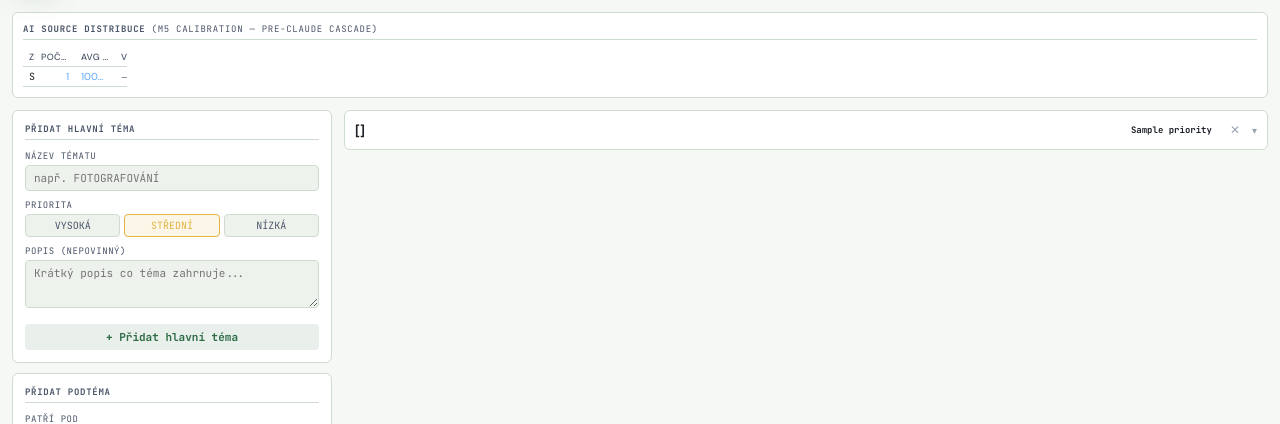
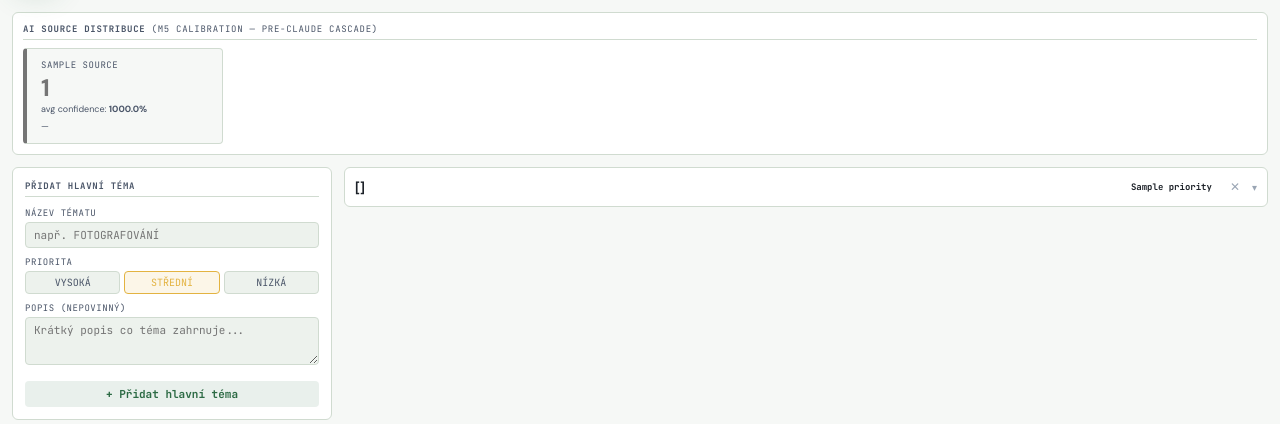
Before and after one commit to dxpavel/BrogiASIST, a Python web app: template services/dashboard/templates/admin.html in a window 1280 px wide. Shown: the part 56-480 px from the top of the page. Run offline with Jinja, Linux system fonts and the light colour scheme; the template is opened without the code that fills it: most values are stand-ins (such as "Sample title", 1, 10 or a date in 2020).

Commit message:
fix(M5-s2): ai_source distribuce — tile grid místo srážlivé tabulky
Tabulka <table> v base.html měla width:100% a sloupce se srazily na 1-2
znaky (Zdroj→Z…, Počet→PO…, Význam→V). Předěláno na flex tile grid:
- 1 tile per ai_source s left-border barvou (zelená llama, oranžová
  low_confidence, modrá rule, fialová chroma, červená claude)
- velký count, avg confidence, popis pod
- min-width 200px, flex-wrap pro narrow viewport

Co-Authored-By: Claude Opus 4.7 (1M context) <noreply@anthropic.com>

```diff
--- a/services/dashboard/templates/admin.html
+++ b/services/dashboard/templates/admin.html
@@ -90,32 +90,36 @@
 
 {% block content %}
 
-{# M5 session 2: ai_source distribuce #}
+{# M5 session 2: ai_source distribuce — kalibrace pro Claude cascade #}
 {% if ai_source_stats %}
 <div class="card" style="margin-bottom:12px">
   <h2>AI Source distribuce <span style="font-size:9px;color:var(--text-muted);font-weight:400">(M5 calibration — pre-Claude cascade)</span></h2>
-  <table style="width:auto;font-size:10px">
-    <thead>
-      <tr><th style="width:200px">Zdroj</th><th class="num" style="width:60px">Počet</th><th class="num" style="width:80px">Avg conf</th><th>Význam</th></tr>
-    </thead>
-    <tbody>
+  <div style="display:flex;gap:10px;flex-wrap:wrap;margin-top:6px">
     {% for s in ai_source_stats %}
-    <tr>
-      <td><code>{{ s.source }}</code></td>
-      <td class="num">{{ s.count }}</td>
-      <td class="num">{% if s.avg_conf is not none %}{{ '%.1f%%'|format(s.avg_conf * 100) }}{% else %}—{% endif %}</td>
-      <td style="color:var(--text-muted);font-size:9px">
+    {% set tile_color =
+        '#56d364' if s.source == 'llama' else
+        '#FFA726' if s.source == 'llama_low_confidence' else
+        '#79c0ff' if s.source == 'rule' else
+        '#a78bfa' if s.source == 'chroma' else
+        '#ff7a6e' if s.source == 'claude' else
+        '#757575' %}
+    <div style="background:var(--bg, var(--surface));border:1px solid var(--border);border-left:4px solid {{ tile_color }};padding:10px 14px;border-radius:var(--radius-sm);min-width:200px;flex:0 0 auto">
+      <div style="font-size:9px;color:var(--text-muted);text-transform:uppercase;letter-spacing:.06em;font-family:var(--font-mono)">{{ s.source }}</div>
+      <div style="font-size:24px;font-weight:700;color:{{ tile_color }};line-height:1.1;margin:4px 0 2px 0">{{ s.count }}</div>
+      <div style="font-size:9px;color:var(--text-muted)">
+        avg confidence: <b>{% if s.avg_conf is not none %}{{ '%.1f%%'|format(s.avg_conf * 100) }}{% else %}—{% endif %}</b>
+      </div>
+      <div style="font-size:9px;color:var(--text-muted);margin-top:6px;line-height:1.3">
         {% if s.source == 'llama' %}Llama nad threshold (≥90 %)
-        {% elif s.source == 'llama_low_confidence' %}Llama pod threshold — čeká na Claude (session 3)
-        {% elif s.source == 'rule' %}Decision_rules end (header_list, encrypted, ...)
+        {% elif s.source == 'llama_low_confidence' %}Llama pod threshold — kandidát na Claude (session 3)
+        {% elif s.source == 'rule' %}decision_rules end (LIST/ENCRYPTED/ERROR)
         {% elif s.source == 'chroma' %}Chroma vector match
         {% elif s.source == 'claude' %}Claude API verify (Haiku 4.5)
         {% else %}—{% endif %}
-      </td>
-    </tr>
+      </div>
+    </div>
     {% endfor %}
-    </tbody>
-  </table>
+  </div>
 </div>
 {% endif %}
 
```
